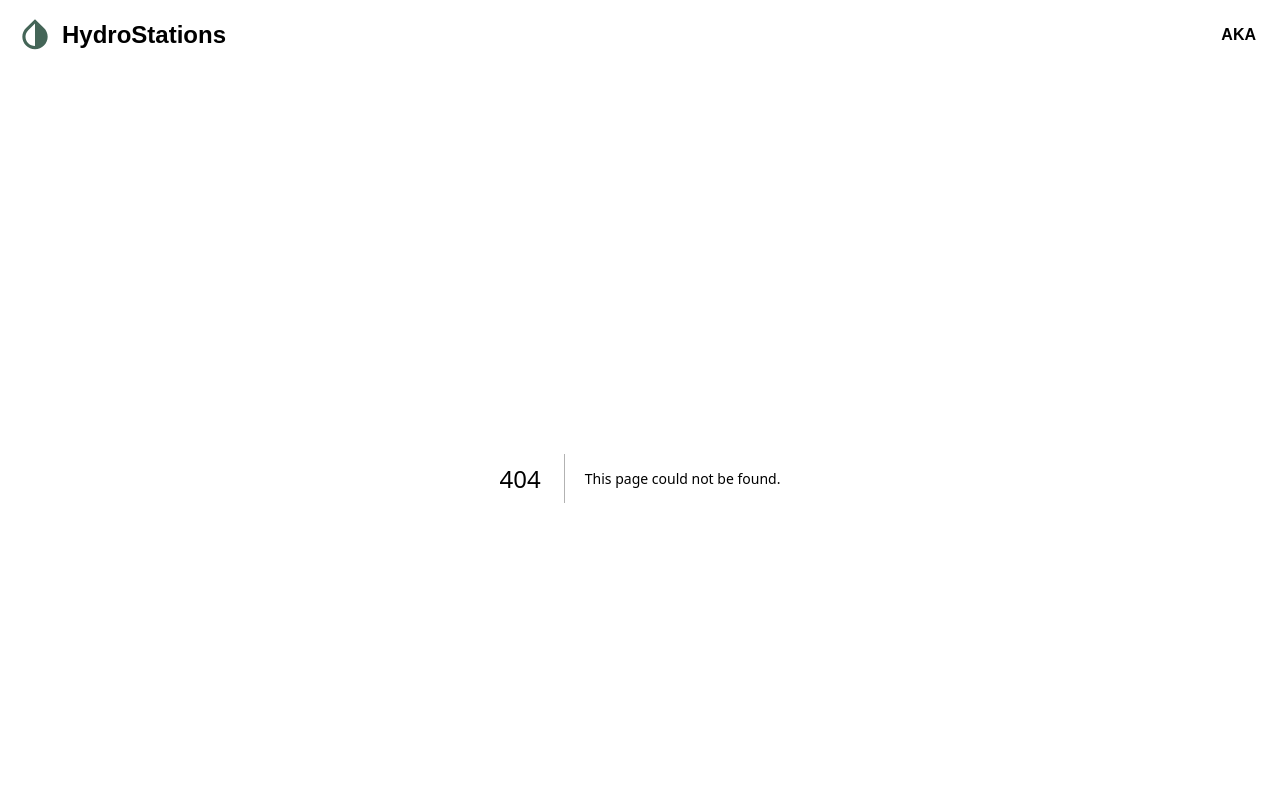
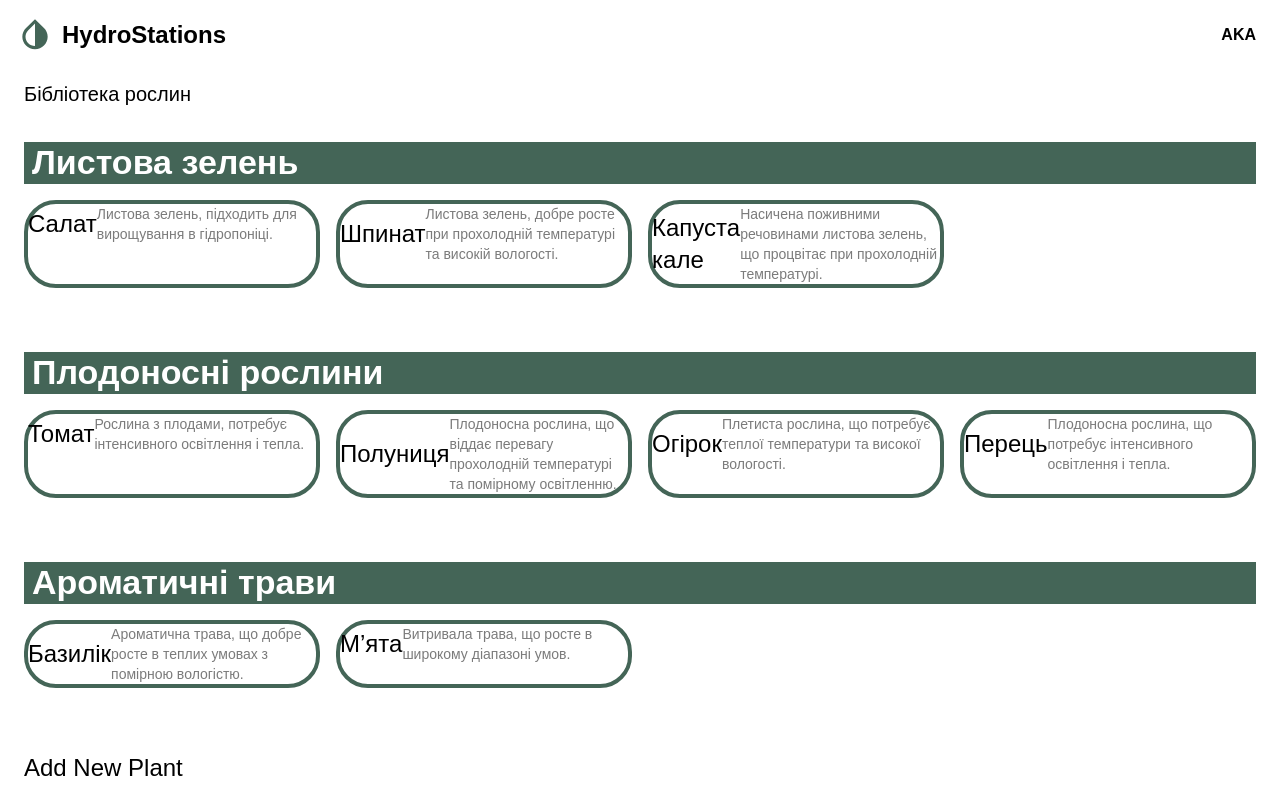
Before and after one commit to proxrustes/hydroponics-front, a Next.js app: page /plants in a window 1280 px wide. Before the commit this address had no page. Shown: the top 800 px of the page. Built offline with nearby package versions, Linux system fonts and the light colour scheme.

Commit message:
+ plants page

```diff
--- /dev/null
+++ b/app/plants/page.tsx
@@ -0,0 +1,41 @@
+"use client";
+
+import { useState } from "react";
+import { Box, Button, Container, Stack, TextField, Typography } from "@mui/material";
+import { PlantCard } from "@/components/plants/PlantCard";
+import { Plant, PlantGroup } from "@/enums/Plant";
+import Grid from "@mui/material/Grid2";
+import { initialPlantGroups } from "@/enums/mock_data";
+
+export default function PlantsPage() {
+  return (
+    <Container maxWidth="xl">
+      <Typography variant="h6" sx={{ mb: 4}}>
+        Бібліотека рослин
+      </Typography>
+
+      {initialPlantGroups.map((group, index) => (
+        <GroupSection key={index} group={group} />
+      ))}
+
+      <Typography variant="h5" sx={{ mt: 4, mb: 2 }}>
+        Add New Plant
+      </Typography>
+    </Container>
+  );
+}
+
+function GroupSection(props: { group: PlantGroup }) {
+  return (
+    <Stack sx={{ mb:8 }}>
+      <Typography variant="h4" sx={{ fontWeight: 800, backgroundColor:"primary.main", color:"white", pl:1 }}>
+        {props.group.title}
+      </Typography>
+      <Grid container spacing={2} sx={{mt:2}}>
+        {props.group.plants.map((x) => (
+          <PlantCard key={x.name} plant={x} />
+        ))}
+      </Grid>
+    </Stack>
+  );
+}
--- a/components/Station.tsx
+++ b/components/Station.tsx
@@ -1,4 +1,4 @@
-import { Station, normalParams } from "@/enums/StationParams";
+import { Station } from "@/enums/StationParams";
 import {  Button, Paper, Typography } from "@mui/material";
 import Grid from "@mui/material/Grid2";
 import { Parameter } from "./Parameter";
@@ -10,7 +10,7 @@ import ScienceIcon from '@mui/icons-material/Science';
 
 export function StationItem(props: { station: Station }) {
   const { station } = props;
-  const norms = normalParams[station.plant];
+  const norms = props.station.plant.norm;
   const parameters = [
     {
       name: "Humidity",
@@ -46,7 +46,7 @@ export function StationItem(props: { station: Station }) {
   return (
     <Paper sx={{ p: 2 }}>
       <Typography sx={{ fontWeight: 800, fontSize: 24 }}>
-        {station.name}: {station.plant}
+        {station.name}: {station.plant.name}
       </Typography>
       <Grid container spacing={2} sx={{mt:2}}>
         {parameters.map((param, index) => (
--- /dev/null
+++ b/components/plants/PlantCard.tsx
@@ -0,0 +1,23 @@
+import { Plant } from "@/enums/Plant";
+import { Card, CardContent, Typography, Box, Grid2, ButtonBase } from "@mui/material";
+
+export function PlantCard(props: { plant: Plant }) {
+  return (
+    <Grid2
+      size={3}
+      sx={{
+        borderColor: "primary.main",
+        borderWidth: 4,
+        borderStyle: "solid",
+        borderRadius: 8,
+      }}
+    >
+      <ButtonBase href={`/plants/${props.plant.id}`}>
+        <Typography variant="h5">{props.plant.name}</Typography>
+        <Typography variant="body2" color="textSecondary">
+          {props.plant.description}
+        </Typography>
+      </ButtonBase>
+    </Grid2>
+  );
+}
--- a/components/station/ManualControlSection.tsx
+++ b/components/station/ManualControlSection.tsx
@@ -1,11 +1,7 @@
 import {
     Box,
     Button,
-    Grid,
-    Slider,
     Stack,
-    Switch,
-    TextField,
     Typography,
   } from "@mui/material";
   import LightbulbIcon from "@mui/icons-material/Lightbulb";
--- a/components/station/ParamsSection.tsx
+++ b/components/station/ParamsSection.tsx
@@ -1,9 +1,8 @@
-import { normalParams, Station } from "@/enums/StationParams";
+import { Station } from "@/enums/StationParams";
 import { Box, Stack, Typography, LinearProgress } from "@mui/material";
 import ErrorOutlineIcon from "@mui/icons-material/ErrorOutline";
-
 export function ParamsSection(props: { station: Station }) {
-  const norms = normalParams[props.station.plant];
+  const norms = props.station.plant.norm
   const parameters = [
     {
       name: "Humidity",
--- /dev/null
+++ b/enums/Plant.ts
@@ -0,0 +1,27 @@
+export type Plant = {
+    id: number,
+  name: string;
+  description: string;
+  norm: NormalParams
+};
+
+export type PlantParams = {
+  ph_level: number;
+  temperature: number;
+  humidity: number;
+  light_intensity: number;
+  nutrient_concentration: number;
+};
+
+export type NormalParams = {
+  ph_level: [number, number];
+  temperature: [number, number];
+  humidity: [number, number];
+  light_intensity: [number, number];
+  nutrient_concentration: [number, number];
+};
+
+export type PlantGroup = {
+    title: string,
+    plants: Plant[]
+}
--- a/enums/mock_data.ts
+++ b/enums/mock_data.ts
@@ -1,64 +1,198 @@
+import { Plant, PlantGroup } from "./Plant";
 import { Station } from "./StationParams";
+
+export const initialPlantGroups: PlantGroup[] = [
+  {
+    title: "Листова зелень",
+    plants: [
+      {
+        id: 0,
+        name: "Салат",
+        description: "Листова зелень, підходить для вирощування в гідропоніці.",
+        norm: {
+          ph_level: [5.5, 6.5],
+          temperature: [16, 20],
+          humidity: [60, 80],
+          light_intensity: [400, 600],
+          nutrient_concentration: [1.0, 1.5],
+        },
+      },
+      {
+        id: 1,
+        name: "Шпинат",
+        description:
+          "Листова зелень, добре росте при прохолодній температурі та високій вологості.",
+        norm: {
+          ph_level: [6.0, 7.5],
+          temperature: [10, 18],
+          humidity: [70, 90],
+          light_intensity: [250, 450],
+          nutrient_concentration: [1.4, 1.8],
+        },
+      },
+      {
+        id: 2,
+        name: "Капуста кале",
+        description:
+          "Насичена поживними речовинами листова зелень, що процвітає при прохолодній температурі.",
+        norm: {
+          ph_level: [5.5, 6.8],
+          temperature: [15, 20],
+          humidity: [65, 85],
+          light_intensity: [300, 500],
+          nutrient_concentration: [1.2, 1.8],
+        },
+      },
+    ],
+  },
+  {
+    title: "Плодоносні рослини",
+    plants: [
+      {
+        id: 3,
+        name: "Томат",
+        description:
+          "Рослина з плодами, потребує інтенсивного освітлення і тепла.",
+        norm: {
+          ph_level: [5.5, 6.5],
+          temperature: [20, 26],
+          humidity: [65, 85],
+          light_intensity: [500, 700],
+          nutrient_concentration: [1.5, 2.5],
+        },
+      },
+      {
+        id: 4,
+        name: "Полуниця",
+        description:
+          "Плодоносна рослина, що віддає перевагу прохолодній температурі та помірному освітленню.",
+        norm: {
+          ph_level: [5.5, 6.5],
+          temperature: [18, 24],
+          humidity: [70, 80],
+          light_intensity: [400, 600],
+          nutrient_concentration: [1.2, 1.8],
+        },
+      },
+      {
+        id: 5,
+        name: "Огірок",
+        description:
+          "Плетиста рослина, що потребує теплої температури та високої вологості.",
+        norm: {
+          ph_level: [5.5, 6.5],
+          temperature: [22, 28],
+          humidity: [75, 95],
+          light_intensity: [400, 700],
+          nutrient_concentration: [1.4, 2.2],
+        },
+      },
+      {
+        id: 6,
+        name: "Перець",
+        description:
+          "Плодоносна рослина, що потребує інтенсивного освітлення і тепла.",
+        norm: {
+          ph_level: [5.8, 6.8],
+          temperature: [20, 26],
+          humidity: [60, 80],
+          light_intensity: [500, 800],
+          nutrient_concentration: [1.6, 2.4],
+        },
+      },
+    ],
+  },
+  {
+    title: "Ароматичні трави",
+    plants: [
+      {
+        id: 7,
+        name: "Базилік",
+        description:
+          "Ароматична трава, що добре росте в теплих умовах з помірною вологістю.",
+        norm: {
+          ph_level: [5.5, 6.5],
+          temperature: [18, 24],
+          humidity: [60, 80],
+          light_intensity: [300, 500],
+          nutrient_concentration: [1.0, 1.6],
+        },
+      },
+      {
+        id: 8,
+        name: "М’ята",
+        description: "Витривала трава, що росте в широкому діапазоні умов.",
+        norm: {
+          ph_level: [5.5, 7.0],
+          temperature: [18, 24],
+          humidity: [60, 80],
+          light_intensity: [250, 500],
+          nutrient_concentration: [1.0, 1.5],
+        },
+      },
+    ],
+  },
+];
 
 export const mockStations: Station[] = [
   {
     id: 0,
     name: "Station 1",
-      plant: "Tomatoes",
+    plant: initialPlantGroups[1].plants[1],
     params: {
-        ph_level: 6.2,
-        temperature: 22.5,
-        humidity: 60,
-        light_intensity: 700,
-        nutrient_concentration: 1.5,
+      ph_level: 0,
+      temperature: 0,
+      humidity: 0,
+      light_intensity: 0,
+      nutrient_concentration: 0,
     },
   },
   {
     id: 1,
     name: "Station 2",
-      plant: "Lettuce",
+    plant: initialPlantGroups[1].plants[0],
     params: {
-        ph_level: 5.8,
-        temperature: 20.0,
-        humidity: 55,
-        light_intensity: 650,
-        nutrient_concentration: 1.2,
+      ph_level: 0,
+      temperature: 0,
+      humidity: 0,
+      light_intensity: 0,
+      nutrient_concentration: 0,
     },
   },
   {
     id: 2,
     name: "Station 3",
-      plant: "Basil",
+    plant: initialPlantGroups[0].plants[2],
     params: {
-        ph_level: 6.0,
-        temperature: 24.0,
-        humidity: 50,
-        light_intensity: 250,
+      ph_level: 0,
+      temperature: 0,
+      humidity: 0,
+      light_intensity: 0,
       nutrient_concentration: 0,
     },
   },
   {
     id: 3,
     name: "Station 4",
-      plant: "Strawberries",
+    plant: initialPlantGroups[0].plants[1],
     params: {
-        ph_level: 2.5,
-        temperature: 18,
-        humidity: 65,
-        light_intensity: 600,
-        nutrient_concentration: 1.3,
+      ph_level: 0,
+      temperature: 0,
+      humidity: 0,
+      light_intensity: 0,
+      nutrient_concentration: 0,
     },
   },
   {
     id: 4,
     name: "Station 5",
-      plant: "Cucumbers",
+    plant: initialPlantGroups[0].plants[0],
     params: {
-        ph_level: 6.5,
-        temperature: 23.0,
-        humidity: 58,
-        light_intensity: 720,
-        nutrient_concentration: 1.1,
+      ph_level: 0,
+      temperature: 0,
+      humidity: 0,
+      light_intensity: 0,
+      nutrient_concentration: 0,
     },
   },
 ];
```
Also changed, not shown: app/station/[id]/page.tsx (+13 -20 lines), enums/StationParams.ts (+4 -56 lines), enums/plantIcons.tsx (deleted, +0 -12 lines), app/plants/[id]/page.tsx (added). Lines whose indentation alone changed are shown as unchanged.
